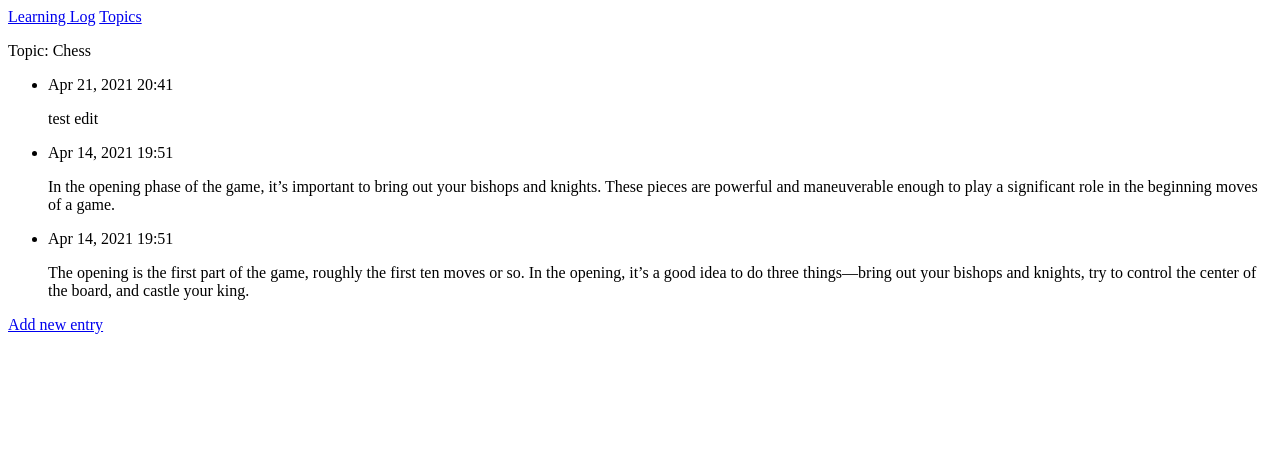
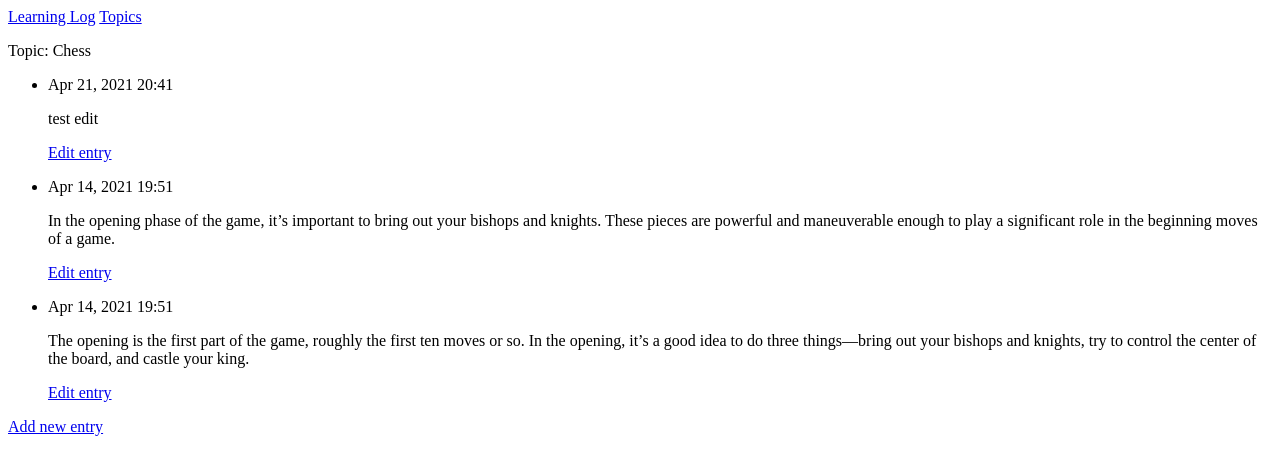
Before and after one commit to ckeller191/Django, a Django app: page /topics/1/ in a window 1280 px wide. Shown: the top 475 px of the page. Run offline with Django 3.2, Linux system fonts and the light colour scheme; data comes from the database, SQL or seed files in the repository; both versions use the stored data as it was after the commit.

Commit message:
edit entry

```diff
--- a/MainApp/templates/MainApp/base.html
+++ b/MainApp/templates/MainApp/base.html
@@ -1,6 +1,6 @@
 <p>
-    <a href="{% url 'MainApp:index' %}"">Learning Log</a>
-    <a href=" {% url 'MainApp:topics' %}"">Topics</a>
+    <a href="{% url 'MainApp:index' %}">Learning Log</a>
+    <a href="{% url 'MainApp:topics' %}">Topics</a>
 </p>
 
 {% block content %}{% endblock content %}
--- a/MainApp/templates/MainApp/topic.html
+++ b/MainApp/templates/MainApp/topic.html
@@ -9,6 +9,9 @@
     <li>
         <p>{{entry.date_added|date:'M d, Y H:i' }} </p>
         <p>{{entry.text | linebreaks }}</p>
+        <p>
+            <a href="{% url 'MainApp:edit_entry' entry.id %}">Edit entry</a>
+        </p>
     </li>
     {% empty %}
     <li>There are no entries for this topic yet.</li>
--- a/MainApp/urls.py
+++ b/MainApp/urls.py
@@ -11,4 +11,5 @@ urlpatterns = [
     path('topics/<int:topic_id>/', views.topic, name='topic'),
     path('new_topic/', views.new_topic, name='new_topic'),
     path('new_entry/<int:topic_id>/', views.new_entry, name='new_entry'),
+    path('edit_entry/<int:entry_id>/', views.edit_entry, name='edit_entry'),
 ]
--- a/MainApp/views.py
+++ b/MainApp/views.py
@@ -1,5 +1,5 @@
 from django.shortcuts import render, redirect
-from .models import Topic
+from .models import Topic, Entry
 from .forms import TopicForm, EntryForm
 
 # Create your views here.
@@ -54,3 +54,21 @@ def new_entry(request, topic_id):
 
     context = {'form':form, 'topic':topic}
     return render(request, 'MainApp/new_entry.html', context)
+
+
+
+
+def edit_entry(request, entry_id):
+    entry = Entry.objects.get(id=entry_id)
+    topic = entry.topic
+
+    if request.method != 'POST':
+        form = EntryForm(instance=entry)
+    else:
+        form = EntryForm(instance=entry, data=request.POST)
+        if form.is_valid():
+            form.save()
+            return redirect('MainApp:topic', topic_id=topic.id)
+
+    context = {'entry':entry, 'topic':topic, 'form':form}
+    return render(request, 'MainApp/edit_entry.html', context)
```
Also changed, not shown: MainApp/templates/MainApp/edit_entry.html (added, +18 -0 lines), db.sqlite3.
